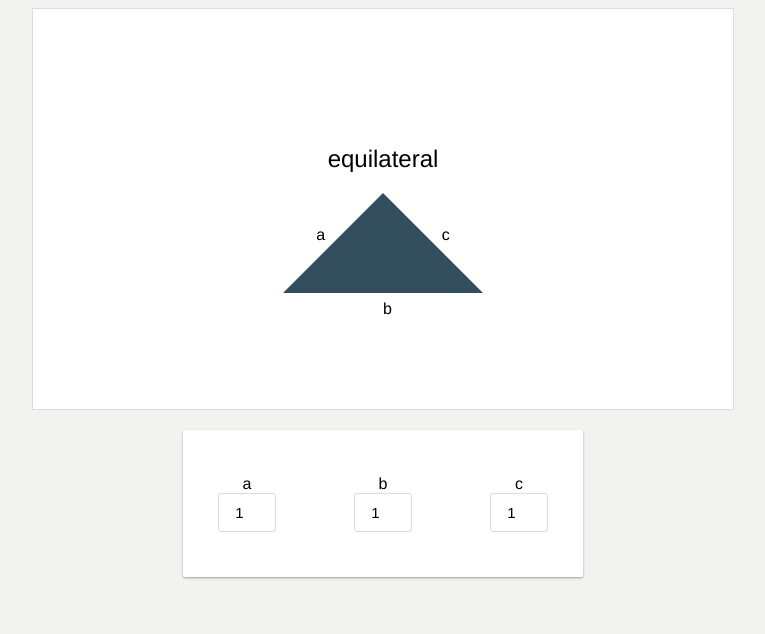
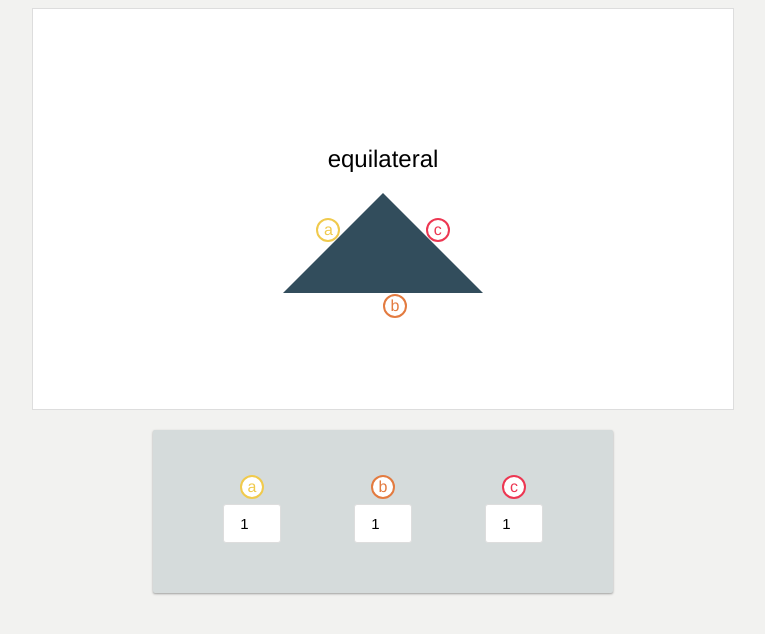
Before and after one commit to markdyousef/geometry-challenge, a React (Create React App) app: page / in a window 1280 px wide. Shown: the top 634 px of the page, without its empty margins (257-1022 px from the left). Built offline with nearby package versions, Linux system fonts and the light colour scheme.

Commit message:
added labels, error check and message for invalid triangles

```diff
--- a/src/App.js
+++ b/src/App.js
@@ -18,6 +18,15 @@ const Container = styled.section`
   align-items: center;
 `;
 
+const Error = styled.div`
+  background: #ed3752;
+  padding: 10px 30px;
+  border: 2px solid #ed3752;
+  color: #fff;
+  font-weight: 200;
+  border-radius: 0.5em;
+`;
+
 class App extends Component {
   state = {
     sides: {
@@ -27,7 +36,8 @@ class App extends Component {
     },
     type: null,
     color: null,
-    borders: {}
+    borders: {},
+    error: null
   };
   componentDidMount() {
     const { sides } = this.state;
@@ -44,14 +54,19 @@ class App extends Component {
     this.setState({ sides: newSides, borders });
   };
   changeType = sides => {
-    const type = compareSides(sides);
-    this.setState({ type });
+    try {
+      const type = compareSides(sides);
+      this.setState({ type, error: null });
+    } catch (error) {
+      this.setState({ error: error.message, type: null });
+    }
   };
   render() {
     return (
       <Container>
         <Triangle {...this.state} />
         <Controls sides={this.state.sides} changeSide={this.changeSide} />
+        {this.state.error && <Error>{this.state.error}</Error>}
       </Container>
     );
   }
--- a/src/components/Controls.js
+++ b/src/components/Controls.js
@@ -6,8 +6,8 @@ const ControlsContainer = styled.div`
   display: flex;
   justify-content: space-between;
   width: 340px;
-  background: #fff;
-  padding: 40px 30px;
+  background: #d5dbdb;
+  padding: 40px 60px;
   margin: 20px;
   border-radius: 2px;
   box-shadow: 0 1px 3px rgba(0, 0, 0, 0.12), 0 1px 2px rgba(0, 0, 0, 0.24);
--- a/src/components/Input.js
+++ b/src/components/Input.js
@@ -1,5 +1,6 @@
 import React from "react";
 import styled from "styled-components";
+import Label from "./Label";
 
 const InputContainer = styled.div`
   display: flex;
@@ -16,13 +17,14 @@ const Input = styled.input`
   font-size: 15px;
   outline: none;
   text-align: center;
+  margin: 5px;
 `;
 
 export default class extends React.PureComponent {
   render() {
     return (
       <InputContainer>
-        <label htmlFor={this.props.id}>{this.props.id}</label>
+        <Label name={this.props.id} />
         <Input
           id={this.props.id}
           value={this.props.value}
--- /dev/null
+++ b/src/components/Label.js
@@ -0,0 +1,31 @@
+import React from "react";
+import styled from "styled-components";
+
+const LABEL_COLORS = [
+  { name: "a", color: "#F0CA4D" },
+  { name: "b", color: "#E37B40" },
+  { name: "c", color: "#ED3752" }
+];
+
+const LabelContainer = styled.div`
+  ${props => `color: ${props.color}; border: 2px solid ${props.color}`};
+  height: 20px;
+  width: 20px;
+  background: #fff;
+  border-radius: 99em;
+  display: flex;
+  align-items: center;
+  justify-content: center;
+  cursor: pointer;
+`;
+
+export default class extends React.PureComponent {
+  render() {
+    const color = LABEL_COLORS.find(d => d.name === this.props.name).color;
+    return (
+      <LabelContainer {...this.props} color={color}>
+        <label htmlFor={this.props.name}>{this.props.name}</label>
+      </LabelContainer>
+    );
+  }
+}
--- a/src/components/Triangle.js
+++ b/src/components/Triangle.js
@@ -1,6 +1,7 @@
 import React from "react";
 import styled from "styled-components";
 import types from "../constants/triangle-types";
+import Label from "./Label";
 
 const MAX_WIDTH = 700;
 const MAX_HEIGHT = 400;
@@ -9,8 +10,8 @@ const SCALE = 100;
 
 const COLORS = [
   { type: types.EQUILATERAL, color: "#324D5C" },
-  { type: types.ISOSCELES, color: "#F0CA4D" },
-  { type: types.SCALENE, color: "#ED3752" }
+  { type: types.ISOSCELES, color: "#9DC1DA" },
+  { type: types.SCALENE, color: "#56A690" }
 ];
 
 const Box = styled.div`
@@ -33,9 +34,6 @@ const Title = styled.h2`
   text-transform: lowercase;
 `;
 
-const Label = styled.span`
-  position: absolute;
-`;
 const NoTriangle = styled.div``;
 
 // TODO: fix scale values
@@ -61,42 +59,42 @@ const Triangle = styled.div`
 `;
 
 export default class extends React.PureComponent {
-  renderLabels = () => {
-    const { borders } = this.props;
+  createLabels = () => {
+    const { borders, sides } = this.props;
     const aLabel = (
       <Label
+        name="a"
         style={{
           left: `${(borders.left * SCALE) / 3}px`,
-          top: `${(borders.height * SCALE) / 3}px`
+          top: `${(borders.height * SCALE) / 4}px`,
+          position: "absolute"
         }}
         key="a_label"
-      >
-        a
-      </Label>
+      />
     );
 
     const cLabel = (
       <Label
+        name="c"
         style={{
           right: `${(borders.right * SCALE) / 3}px`,
-          top: `${(borders.height * SCALE) / 3}px`
+          top: `${(borders.height * SCALE) / 4}px`,
+          position: "absolute"
         }}
         key="c_label"
-      >
-        c
-      </Label>
+      />
     );
 
     const bLabel = (
       <Label
+        name="b"
         style={{
           bottom: "-25px",
-          left: `${((borders.right + borders.left) * SCALE) / 2}px`
+          left: `${((borders.right + borders.left) * SCALE) / 2}px`,
+          position: "absolute"
         }}
         key="b_label"
-      >
-        b
-      </Label>
+      />
     );
     return [aLabel, bLabel, cLabel];
   };
@@ -106,23 +104,27 @@ export default class extends React.PureComponent {
     const valid =
       Object.values(borders).filter(border => border > 0).length === 3;
     if (valid) {
-      const labels = withLabels ? this.renderLabels() : null;
+      const labels = withLabels ? this.createLabels() : null;
       const color = COLORS.find(d => d.type === type).color;
-      return [
-        <Title key="triangle_title">{type}</Title>,
-        <TriangleContainer key="triangle_container">
+      return (
+        <TriangleContainer>
           {labels}
           <Triangle {...borders} color={color} />
         </TriangleContainer>
-      ];
+      );
     }
     return (
       <NoTriangle>
-        <h5>Invalid triangle...</h5>
+        <h5>Can't draw this shape...</h5>
       </NoTriangle>
     );
   };
   render() {
-    return <Box>{this.renderTriangle(true)}</Box>;
+    return (
+      <Box>
+        <Title>{this.props.type}</Title>
+        {this.renderTriangle(true)}
+      </Box>
+    );
   }
 }
--- a/src/lib/triangle-utils.js
+++ b/src/lib/triangle-utils.js
@@ -1,21 +1,26 @@
 import types from "../constants/triangle-types";
 
-const validate = (a, b, c) => {
-  const sides = [a, b, c];
+const validate = sides => {
+  const _sides = Object.values(sides);
   // TODO: check if 3 arguments are provided
 
   // check if sides are less than 0
-  if (sides.find(side => side < 0)) {
+  if (_sides.find(side => side < 0)) {
     throw new Error("Triangle sides length can't be < 0");
   }
   // check if sides are other than numbers
-  if (sides.find(side => !(typeof side === "number"))) {
+  if (_sides.find(side => !(typeof side === "number"))) {
     throw new Error("Triangle sides length has to be a number");
+  }
+  // check if triangle is valid, sum two sides is greater one
+  const { a, b, c } = sides;
+  if (a + b <= c || a + c <= b || b + c <= a) {
+    throw new Error("The provided sides can't form a valid triangle");
   }
 };
 
 export const compareSides = ({ a = 1, b = 2, c = 3 }) => {
-  validate(a, b, c);
+  validate({ a, b, c });
   // all sides are equal length - equilateral triangle
   if (a === b && a === c) {
     return types.EQUILATERAL;
```
Also changed, not shown: 1 other file (tests, documents, lock files or other folders).
